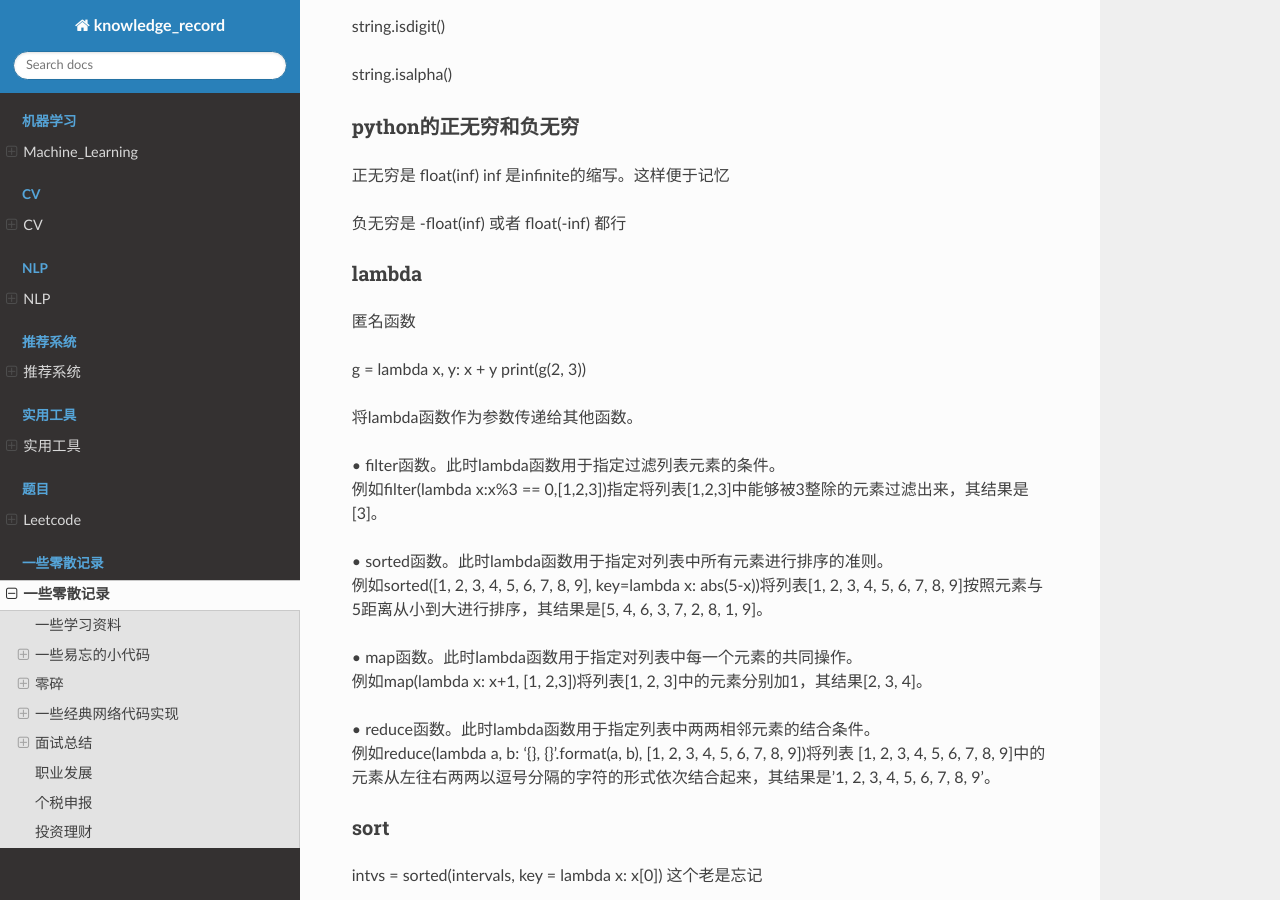
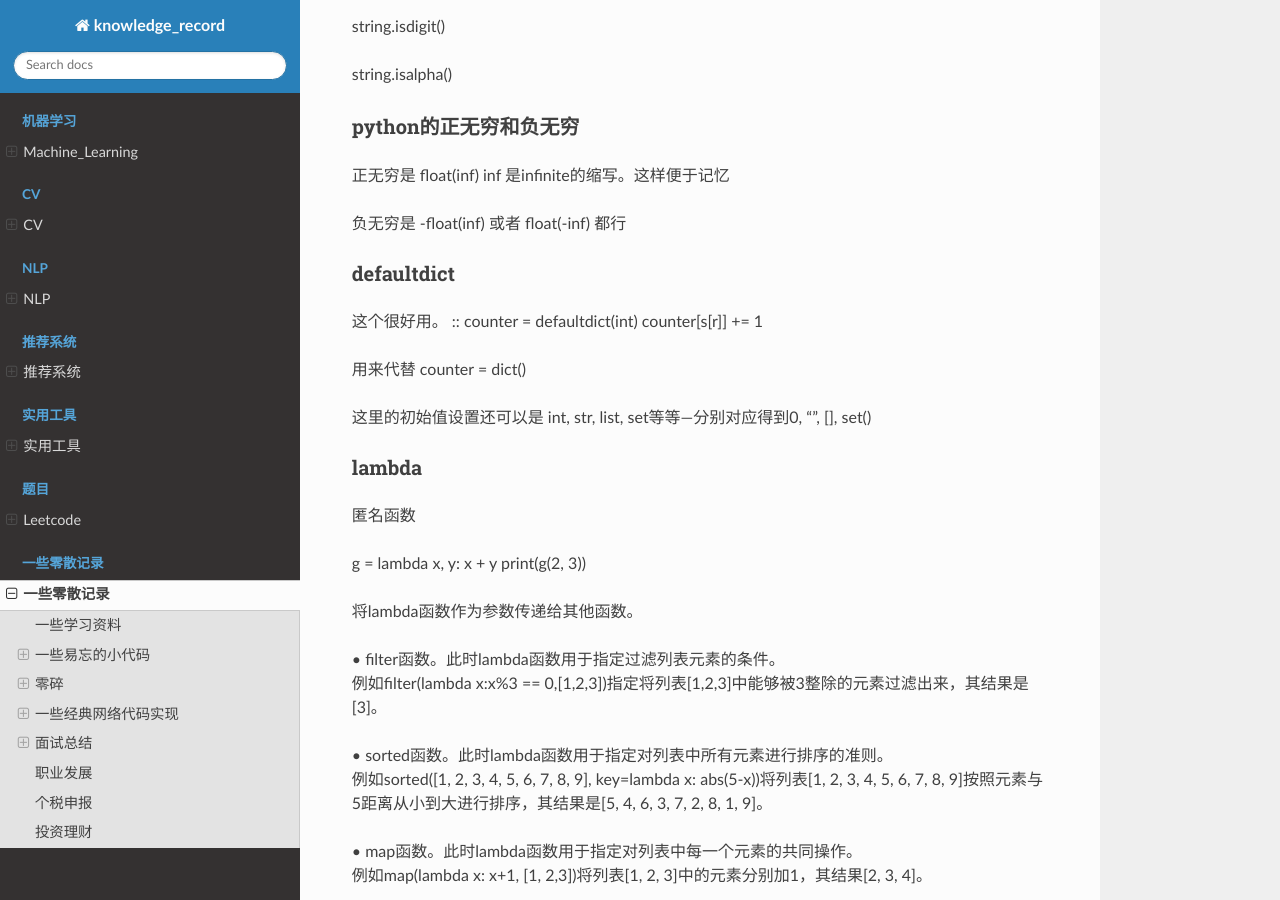
Before and after one commit to luochuankai-JHU/knowledge_record, a Sphinx documentation site: the page built from docs/python/python.rst, in a window 1280 px wide and 900 px high, scrolled down 1432 px. Built offline with Sphinx 7.4.7 and the Read the Docs theme 2.0.0, drawn with Linux system fonts in a browser that asks for light colours.

Commit message:
defaultdict

```diff
--- a/docs/python/python.rst
+++ b/docs/python/python.rst
@@ -71,6 +71,19 @@ python的正无穷和负无穷
 正无穷是 float(inf)    inf 是infinite的缩写。这样便于记忆
 
 负无穷是 -float(inf) 或者  float(-inf) 都行
+
+
+defaultdict
+--------------------------------------
+这个很好用。
+::
+counter = defaultdict(int)
+counter[s[r]] += 1
+
+
+用来代替 counter = dict()
+
+这里的初始值设置还可以是  int, str, list, set等等---分别对应得到0, "", [], set()
 
 
 lambda
```
